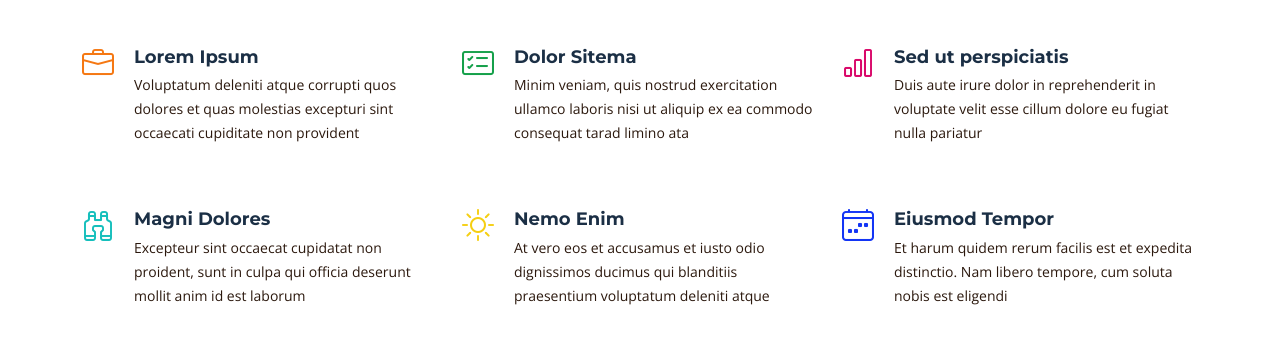
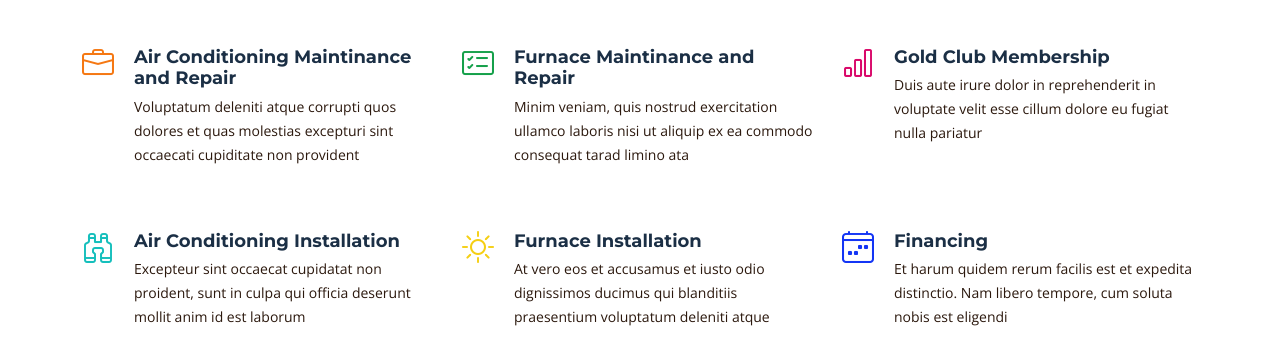
Before and after one commit to Harrison-Reich/11-18demo, a plain HTML site: page services.html in a window 1280 px wide. Shown: the part 451-800 px from the top of the page. Drawn offline with nearby package versions, Linux system fonts and the light colour scheme.

Commit message:
services headers

```diff
--- a/services.html
+++ b/services.html
@@ -70,7 +70,7 @@
           <div class="col-lg-4 col-md-6 service-item d-flex" data-aos="fade-up" data-aos-delay="100">
             <div class="icon flex-shrink-0"><i class="bi bi-briefcase" style="color: #f57813;"></i></div>
             <div>
-              <h4 class="title"><a href="#" class="stretched-link">Lorem Ipsum</a></h4>
+              <h4 class="title"><a href="#" class="stretched-link">Air Conditioning Maintinance and Repair</a></h4>
               <p class="description">Voluptatum deleniti atque corrupti quos dolores et quas molestias excepturi sint occaecati cupiditate non provident</p>
             </div>
           </div>
@@ -78,35 +78,35 @@
           <div class="col-lg-4 col-md-6 service-item d-flex" data-aos="fade-up" data-aos-delay="200">
             <div class="icon flex-shrink-0"><i class="bi bi-card-checklist" style="color: #15a04a;"></i></div>
             <div>
-              <h4 class="title"><a href="#" class="stretched-link">Dolor Sitema</a></h4>
+              <h4 class="title"><a href="#" class="stretched-link">Furnace Maintinance and Repair</a></h4>
               <p class="description">Minim veniam, quis nostrud exercitation ullamco laboris nisi ut aliquip ex ea commodo consequat tarad limino ata</p>
             </div>
           </div><!-- End Service Item -->
           <div class="col-lg-4 col-md-6 service-item d-flex" data-aos="fade-up" data-aos-delay="300">
             <div class="icon flex-shrink-0"><i class="bi bi-bar-chart" style="color: #d90769;"></i></div>
             <div>
-              <h4 class="title"><a href="#" class="stretched-link">Sed ut perspiciatis</a></h4>
+              <h4 class="title"><a href="#" class="stretched-link">Gold Club Membership</a></h4>
               <p class="description">Duis aute irure dolor in reprehenderit in voluptate velit esse cillum dolore eu fugiat nulla pariatur</p>
             </div>
           </div><!-- End Service Item -->
           <div class="col-lg-4 col-md-6 service-item d-flex" data-aos="fade-up" data-aos-delay="400">
             <div class="icon flex-shrink-0"><i class="bi bi-binoculars" style="color: #15bfbc;"></i></div>
             <div>
-              <h4 class="title"><a href="#" class="stretched-link">Magni Dolores</a></h4>
+              <h4 class="title"><a href="#" class="stretched-link">Air Conditioning Installation</a></h4>
               <p class="description">Excepteur sint occaecat cupidatat non proident, sunt in culpa qui officia deserunt mollit anim id est laborum</p>
             </div>
           </div><!-- End Service Item -->
           <div class="col-lg-4 col-md-6 service-item d-flex" data-aos="fade-up" data-aos-delay="500">
             <div class="icon flex-shrink-0"><i class="bi bi-brightness-high" style="color: #f5cf13;"></i></div>
             <div>
-              <h4 class="title"><a href="#" class="stretched-link">Nemo Enim</a></h4>
+              <h4 class="title"><a href="#" class="stretched-link">Furnace Installation</a></h4>
               <p class="description">At vero eos et accusamus et iusto odio dignissimos ducimus qui blanditiis praesentium voluptatum deleniti atque</p>
             </div>
           </div><!-- End Service Item -->
           <div class="col-lg-4 col-md-6 service-item d-flex" data-aos="fade-up" data-aos-delay="600">
             <div class="icon flex-shrink-0"><i class="bi bi-calendar4-week" style="color: #1335f5;"></i></div>
             <div>
-              <h4 class="title"><a href="#" class="stretched-link">Eiusmod Tempor</a></h4>
+              <h4 class="title"><a href="#" class="stretched-link">Financing</a></h4>
               <p class="description">Et harum quidem rerum facilis est et expedita distinctio. Nam libero tempore, cum soluta nobis est eligendi</p>
             </div>
           </div><!-- End Service Item -->
```
